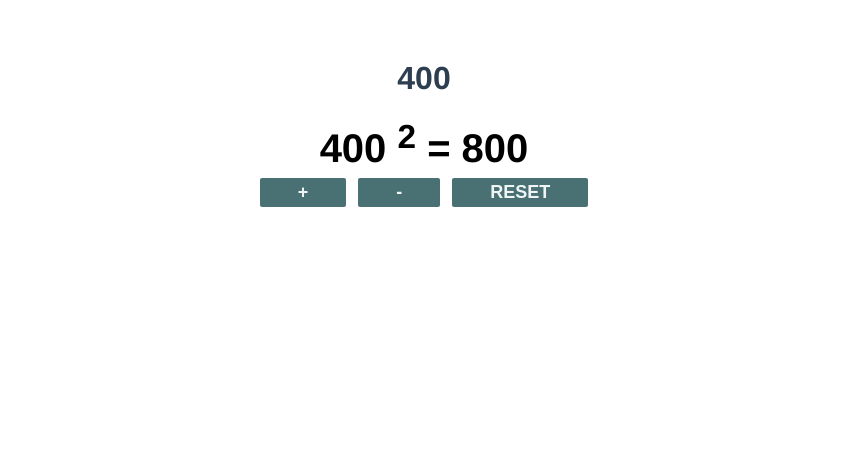
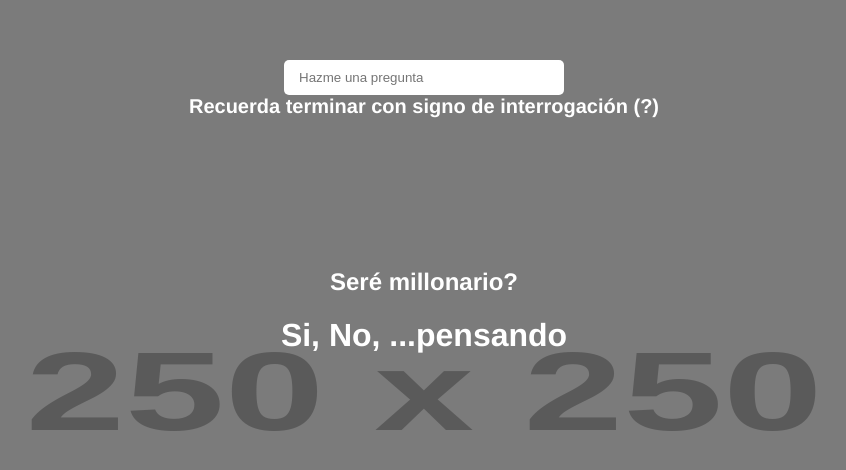
Before and after one commit to emidiaz00/indecision-app-vue, a Vue app: page / in a window 1280 px wide. Shown: the top 470 px of the page, without its empty margins (216-1062 px from the left). Built offline with nearby package versions, Linux system fonts and the light colour scheme.

Commit message:
add component indecision

```diff
--- a/src/App.vue
+++ b/src/App.vue
@@ -1,16 +1,18 @@
 <template>
 
-  <Counter />
+  <IndecisionVue />
 
 </template>
 
 <script>
 import Counter from './components/Counter.vue'
+import IndecisionVue from './components/Indecision.vue';
 
 export default {
   name: 'App',
   components: {
-    Counter
+    // Counter,
+    IndecisionVue
   }
 }
 </script>
--- a/src/components/Counter.vue
+++ b/src/components/Counter.vue
@@ -17,8 +17,13 @@ export default {
         title: String,
         start: {
             type: Number,
-            default: 400
+            default: 100,
+            // required true
+            validator (value) {
+            return value > 103
         }
+        },
+
     },
     data() {
         return {
@@ -38,7 +43,6 @@ export default {
     },
     computed: {
         getSquareCounter() {
-            console.log('computed square counter');
             return this.counter + this.counter
         },
         customTitle() {
--- /dev/null
+++ b/src/components/Indecision.vue
@@ -0,0 +1,68 @@
+<template>
+  <img src="https://via.placeholder.com/250" alt="bg">
+  <div class="bg-dark"></div>
+
+  <div class="indecision-container">
+    <input type="text" placeholder="Hazme una pregunta" name="" id="">
+    <p>Recuerda terminar con signo de interrogación (?)</p>
+
+    <div>
+        <h2>Seré millonario?</h2>
+        <h1>Si, No, ...pensando</h1>
+    </div>
+
+  </div>
+</template>
+
+<script>
+export default {
+
+}
+</script>
+
+<style scoped>
+    img, .bg-dark {
+        height: 100vh;
+        left: 0px;
+        max-height: 100%;
+        max-width: 100%;
+        position: fixed;
+        top: 0px;
+        width: 100vw;
+    }
+
+    .bg-dark {
+        background-color: rgba(0, 0, 0, 0.4);
+    }
+
+    .indecision-container {
+        position: relative;
+        z-index: 99;
+    }
+
+    input {
+        width: 250px;
+        padding: 10px 15px;
+        border-radius: 5px;
+        border: none;
+    }
+    input:focus {
+        outline: none;
+    }
+
+    p {
+        color: white;
+        font-size: 20px;
+        margin-top: 0px;
+    }
+
+    h1, h2 {
+        color: white;
+    }
+
+    h2 {
+        margin-top: 150px;
+    }
+
+
+</style>
```
